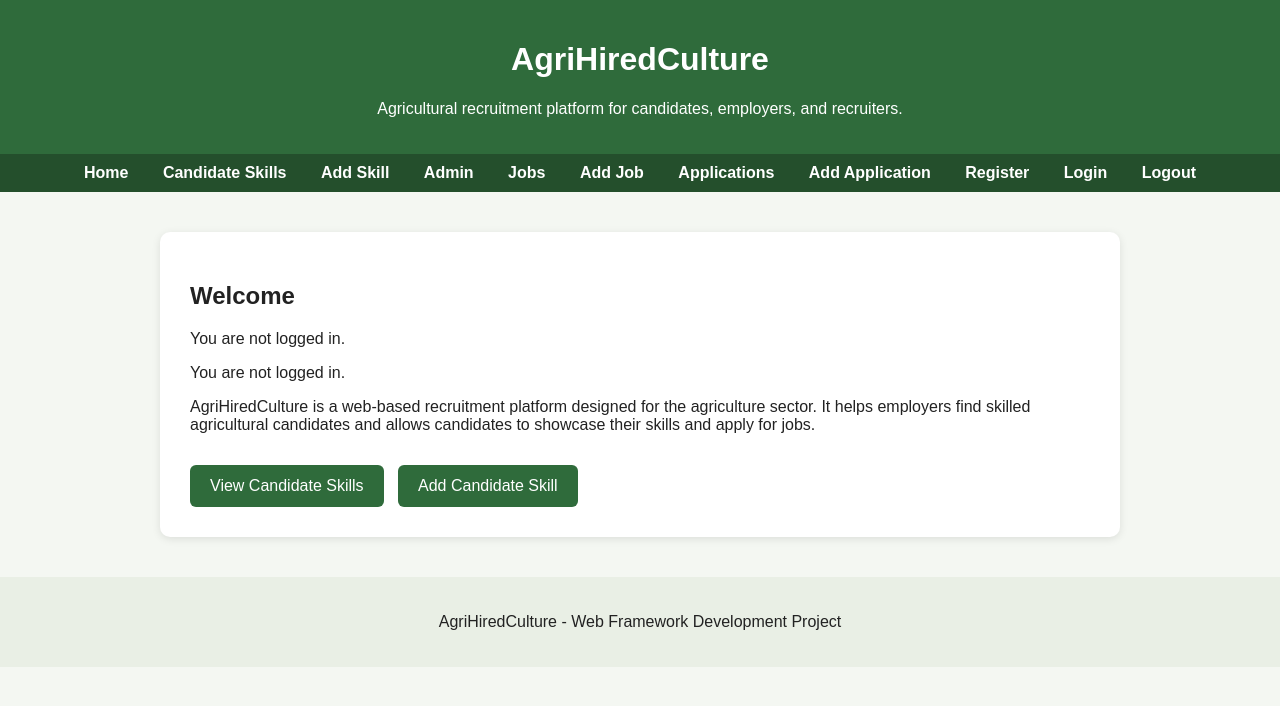
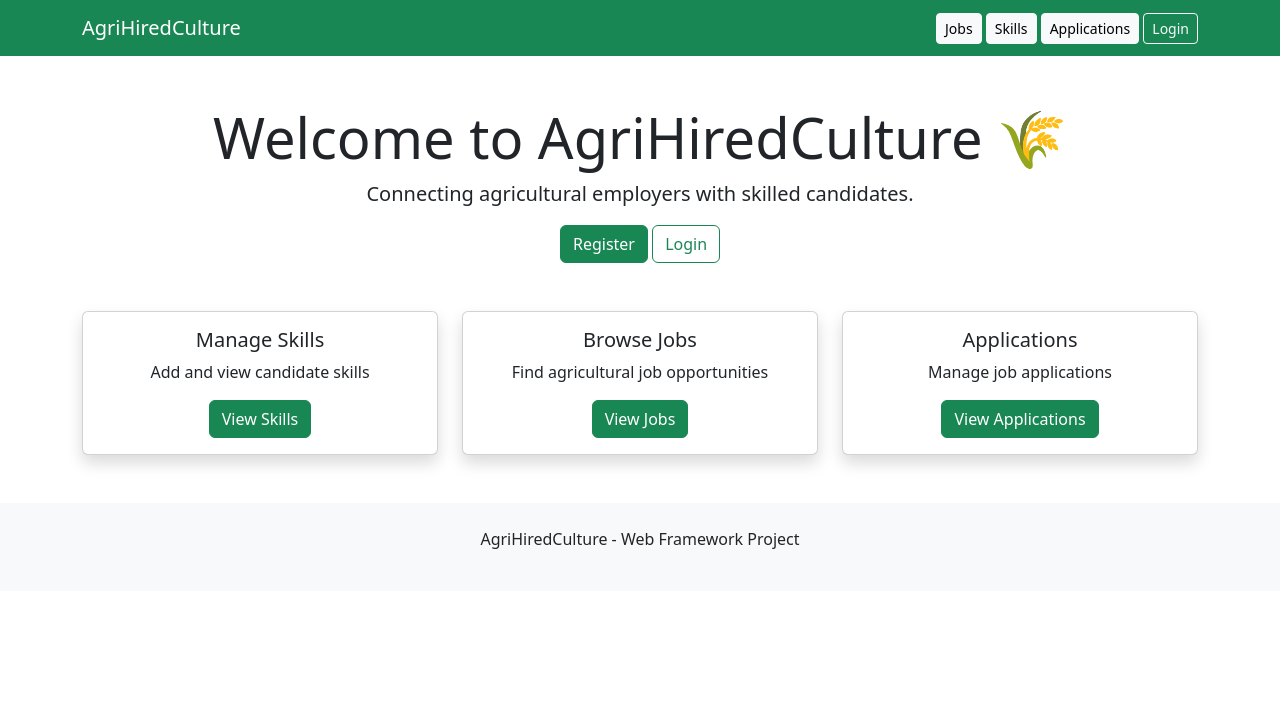
Before and after one commit to Alexchiper1/AgriHiredCulture, a Django app: page / in a window 1280 px wide. Shown: the top 706 px of the page. Run offline with Django 5.2, Linux system fonts and the light colour scheme.

Commit message:
Designed Better UI for homepage

```diff
--- a/core/templates/core/home.html
+++ b/core/templates/core/home.html
@@ -4,111 +4,83 @@
     <meta charset="UTF-8">
     <meta name="viewport" content="width=device-width, initial-scale=1.0">
     <title>AgriHiredCulture</title>
-    <style>
-        body {
-            font-family: Arial, sans-serif;
-            margin: 0;
-            padding: 0;
-            background: #f4f7f2;
-            color: #222;
-        }
 
-        header {
-            background: #2f6b3b;
-            color: white;
-            padding: 20px;
-            text-align: center;
-        }
-
-        nav {
-            background: #244f2c;
-            padding: 10px;
-            text-align: center;
-        }
-
-        nav a {
-            color: white;
-            text-decoration: none;
-            margin: 0 15px;
-            font-weight: bold;
-        }
-
-        main {
-            max-width: 900px;
-            margin: 40px auto;
-            background: white;
-            padding: 30px;
-            border-radius: 10px;
-            box-shadow: 0 2px 8px rgba(0,0,0,0.1);
-        }
-
-        .button {
-            display: inline-block;
-            background: #2f6b3b;
-            color: white;
-            padding: 12px 20px;
-            text-decoration: none;
-            border-radius: 6px;
-            margin-top: 15px;
-            margin-right: 10px;
-        }
-
-        footer {
-            text-align: center;
-            padding: 20px;
-            margin-top: 30px;
-            background: #e9efe5;
-        }
-    </style>
+    <!-- Bootstrap -->
+    <link href="https://cdn.jsdelivr.net/npm/bootstrap@5.3.3/dist/css/bootstrap.min.css" rel="stylesheet">
 </head>
 <body>
-    <header>
-        <h1>AgriHiredCulture</h1>
-        <p>Agricultural recruitment platform for candidates, employers, and recruiters.</p>
-    </header>
 
-    <nav>
-        <a href="/">Home</a>
-        <a href="/skills/">Candidate Skills</a>
-        <a href="/skills/add/">Add Skill</a>
-        <a href="/admin/">Admin</a>
-        <a href="/jobs/">Jobs</a>
-        <a href="/jobs/add/">Add Job</a>
-        <a href="/applications/">Applications</a>
-        <a href="/applications/add/">Add Application</a>
-        <a href="/register/">Register</a>
-        <a href="/login/">Login</a>
-        <a href="/logout/">Logout</a>
-    </nav>
+<!-- NAVBAR -->
+<nav class="navbar navbar-expand-lg navbar-dark bg-success">
+    <div class="container">
+        <a class="navbar-brand" href="/">AgriHiredCulture</a>
 
-    <main>
-        <h2>Welcome</h2>
-        {% if user.is_authenticated %}
-            <p>You are logged in as <strong>{{ user.username }}</strong>.</p>
-        {% else %}
-            <p>You are not logged in.</p>
-        {% endif %}
+        <div>
+            <a class="btn btn-light btn-sm" href="/jobs/">Jobs</a>
+            <a class="btn btn-light btn-sm" href="/skills/">Skills</a>
+            <a class="btn btn-light btn-sm" href="/applications/">Applications</a>
+            <a class="btn btn-outline-light btn-sm" href="/login/">Login</a>
+        </div>
+    </div>
+</nav>
 
-        {% if user.is_authenticated %}
-            <p>You are logged in as <strong>{{ user.username }}</strong>.</p>
-            {% if user.userprofile %}
-                <p>Your role is <strong>{{ user.userprofile.role }}</strong>.</p>
-            {% endif %}
-        {% else %}
-            <p>You are not logged in.</p>
-        {% endif %}
-        <p>
-            AgriHiredCulture is a web-based recruitment platform designed for the agriculture sector.
-            It helps employers find skilled agricultural candidates and allows candidates to showcase
-            their skills and apply for jobs.
-        </p>
+<!-- HERO SECTION -->
+<div class="container text-center mt-5">
+    <h1 class="display-4">Welcome to AgriHiredCulture 🌾</h1>
+    <p class="lead">
+        Connecting agricultural employers with skilled candidates.
+    </p>
 
-        <a class="button" href="/skills/">View Candidate Skills</a>
-        <a class="button" href="/skills/add/">Add Candidate Skill</a>
-    </main>
+    {% if user.is_authenticated %}
+        <p>You are logged in as <strong>{{ user.username }}</strong></p>
+        <a class="btn btn-danger" href="/logout/">Logout</a>
+    {% else %}
+        <a class="btn btn-success" href="/register/">Register</a>
+        <a class="btn btn-outline-success" href="/login/">Login</a>
+    {% endif %}
+</div>
 
-    <footer>
-        <p>AgriHiredCulture - Web Framework Development Project</p>
-    </footer>
+<!-- FEATURES -->
+<div class="container mt-5">
+    <div class="row">
+
+        <div class="col-md-4">
+            <div class="card shadow">
+                <div class="card-body text-center">
+                    <h5>Manage Skills</h5>
+                    <p>Add and view candidate skills</p>
+                    <a href="/skills/" class="btn btn-success">View Skills</a>
+                </div>
+            </div>
+        </div>
+
+        <div class="col-md-4">
+            <div class="card shadow">
+                <div class="card-body text-center">
+                    <h5>Browse Jobs</h5>
+                    <p>Find agricultural job opportunities</p>
+                    <a href="/jobs/" class="btn btn-success">View Jobs</a>
+                </div>
+            </div>
+        </div>
+
+        <div class="col-md-4">
+            <div class="card shadow">
+                <div class="card-body text-center">
+                    <h5>Applications</h5>
+                    <p>Manage job applications</p>
+                    <a href="/applications/" class="btn btn-success">View Applications</a>
+                </div>
+            </div>
+        </div>
+
+    </div>
+</div>
+
+<!-- FOOTER -->
+<footer class="text-center mt-5 p-4 bg-light">
+    <p>AgriHiredCulture - Web Framework Project</p>
+</footer>
+
 </body>
 </html>
```
